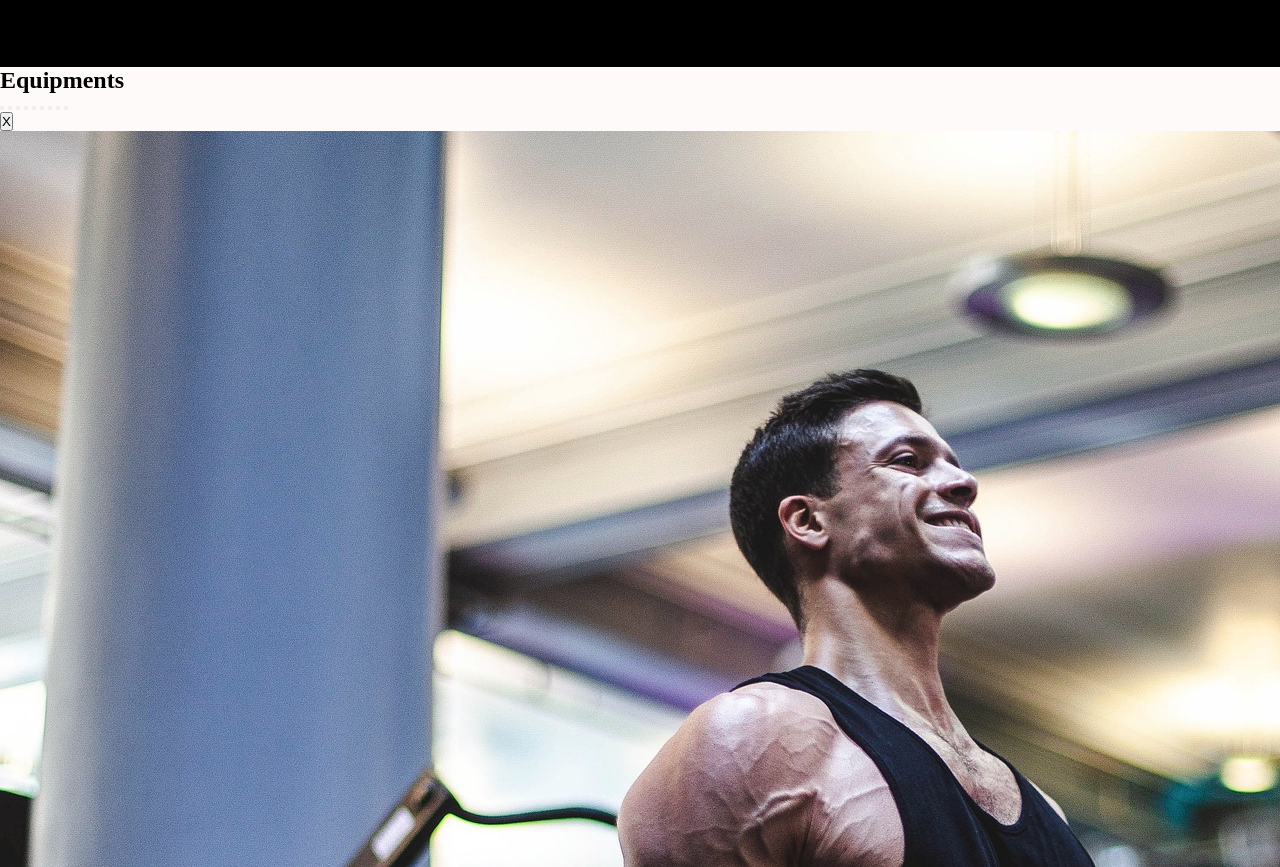
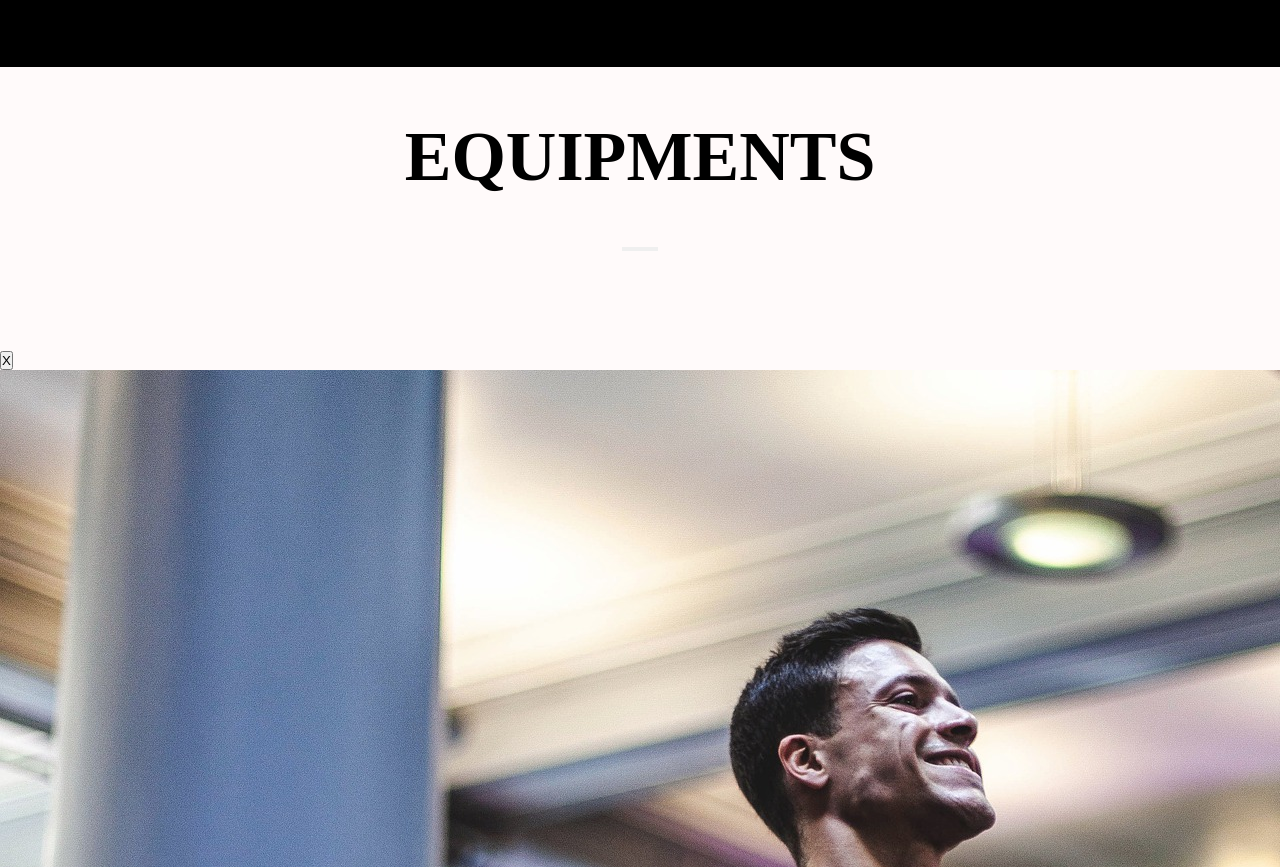
Before and after one commit to angeliquejeanne/Site-Sport-Life, a plain HTML site: page index.html in a window 1280 px wide. Shown: the part 2102-2969 px from the top of the page. Drawn offline with nearby package versions, Linux system fonts and the light colour scheme.

Commit message:
add modifs

```diff
--- a/style.css
+++ b/style.css
@@ -356,8 +356,24 @@ h1 {
 }
 }
 
-
-
+/* Section equipment & modal */
+.title-equipment {
+    text-align: center;
+    font-size: 70px;
+    color: black;
+    padding: 50px 0;
+    text-transform: uppercase;
+}
+#equipment {
+    display: flex;
+    justify-content: center;
+    align-items: center;
+    flex-wrap: wrap;
+    width: 100%;
+    max-width: 1300px;
+    min-width: 300px;
+    margin: 0 auto 100px;
+}
 
 /* footer */
 footer {
```
